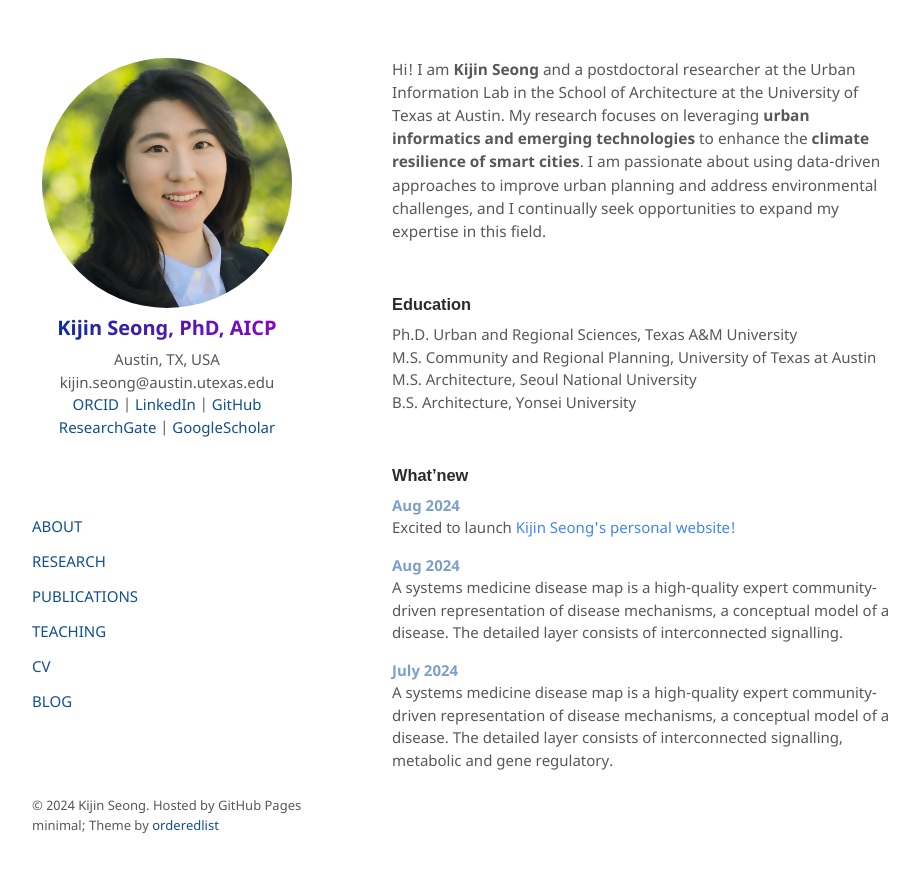
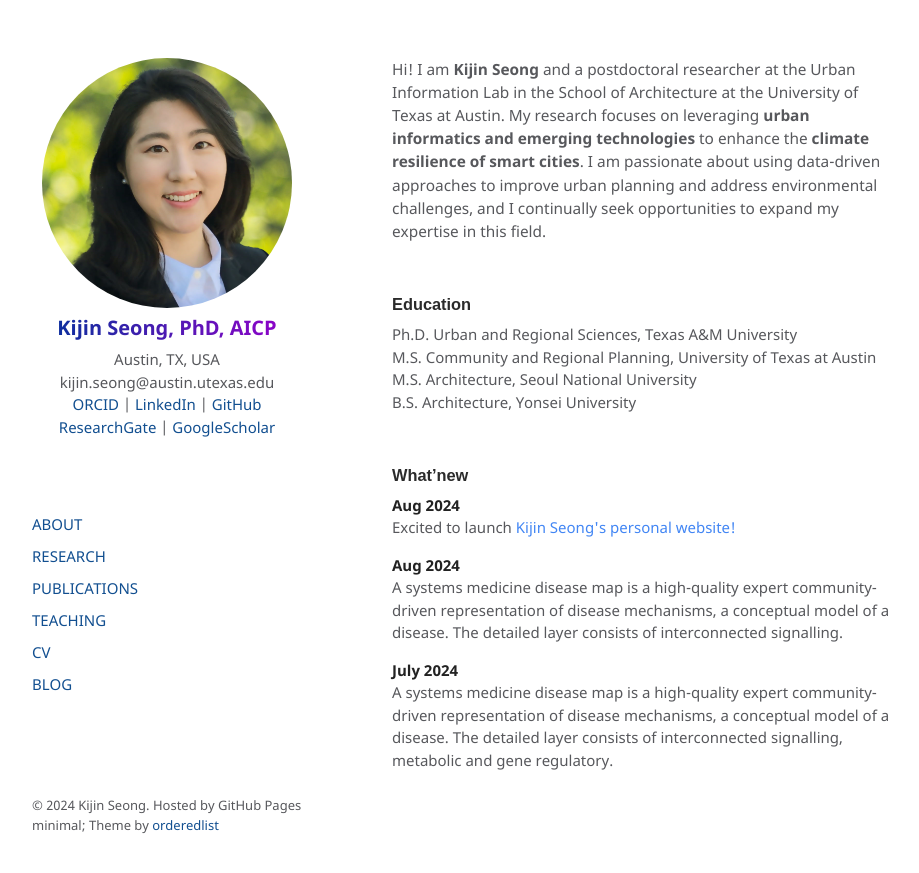
Before and after one commit to kijinseong/kijinseong.github.io, a Jekyll site: the page built from index.md, in a window 1280 px wide. Shown: the top 873 px of the page, without its empty margins (178-1097 px from the left). Built offline with Jekyll 4.4.1, drawn with Linux system fonts in a browser that asks for light colours.

```diff
--- a/_layouts/default.html
+++ b/_layouts/default.html
@@ -49,12 +49,12 @@
       <br />
       <br />
 
-        <p style="line-height: 20px;"><a href="/about" style="color: #124F90;">ABOUT</a></p>
-        <p style="line-height: 20px;"><a href="/research" style="color: #124F90;">RESEARCH</a></p>
-        <p style="line-height: 20px;"><a href="/publications" style="color: #124F90;">PUBLICATIONS</a></p>
-        <p style="line-height: 20px;"><a href="/teaching" style="color: #124F90;">TEACHING</a></p>
-        <p style="line-height: 20px;"><a href="/cv" style="color: #124F90;">CV</a></p>
-        <p style="line-height: 20px;"><a href="/blog" style="color: #124F90;">BLOG</a></p>
+        <p style="line-height: 17px;"><a href="/about" style="color: #124F90;">ABOUT</a></p>
+        <p style="line-height: 17px;"><a href="/research" style="color: #124F90;">RESEARCH</a></p>
+        <p style="line-height: 17px;"><a href="/publications" style="color: #124F90;">PUBLICATIONS</a></p>
+        <p style="line-height: 17px;"><a href="/teaching" style="color: #124F90;">TEACHING</a></p>
+        <p style="line-height: 17px;"><a href="/cv" style="color: #124F90;">CV</a></p>
+        <p style="line-height: 17px;"><a href="/blog" style="color: #124F90;">BLOG</a></p>
 
       </header>
 
--- a/index.md
+++ b/index.md
@@ -16,14 +16,14 @@
 ### What'new
 
 <p>
-  <strong style="color: #7da0ca;">Aug 2024</strong><br />
+  <strong style="color: #a54893,;">Aug 2024</strong><br />
   Excited to launch <a href="http://kijinseong.github.io/" target="_blank">Kijin Seong's personal website!</a>
 </p>
 <p>
-  <strong style="color: #7da0ca;">Aug 2024</strong><br />
+  <strong style="color: #a54893,;">Aug 2024</strong><br />
   A systems medicine disease map is a high-quality expert community-driven representation of disease mechanisms, a conceptual model of a disease. The detailed layer consists of interconnected signalling.
 </p>
 <p>
-  <strong style="color: #7da0ca;">July 2024</strong><br />
+  <strong style="color: #a54893,;">July 2024</strong><br />
   A systems medicine disease map is a high-quality expert community-driven representation of disease mechanisms, a conceptual model of a disease. The detailed layer consists of interconnected signalling, metabolic and gene regulatory.
 </p>
```
